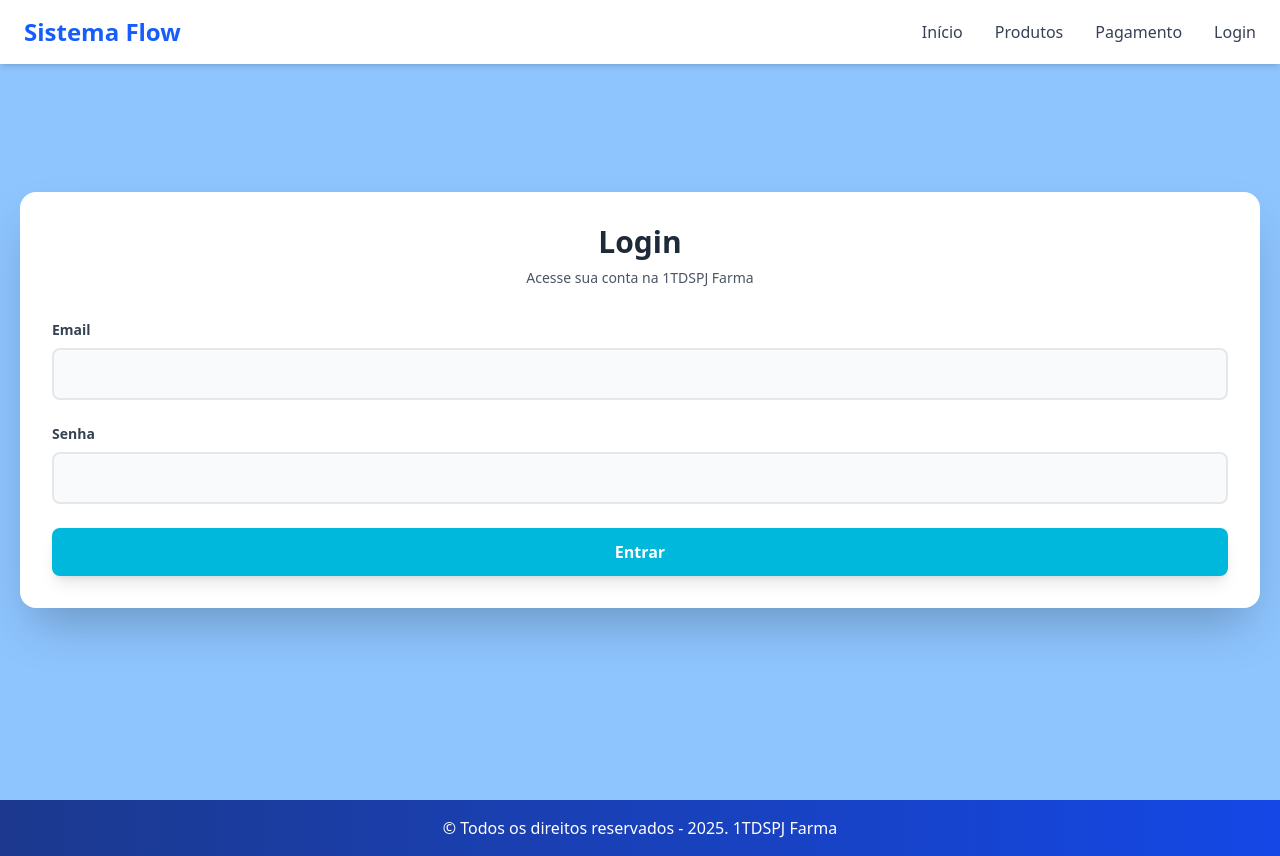
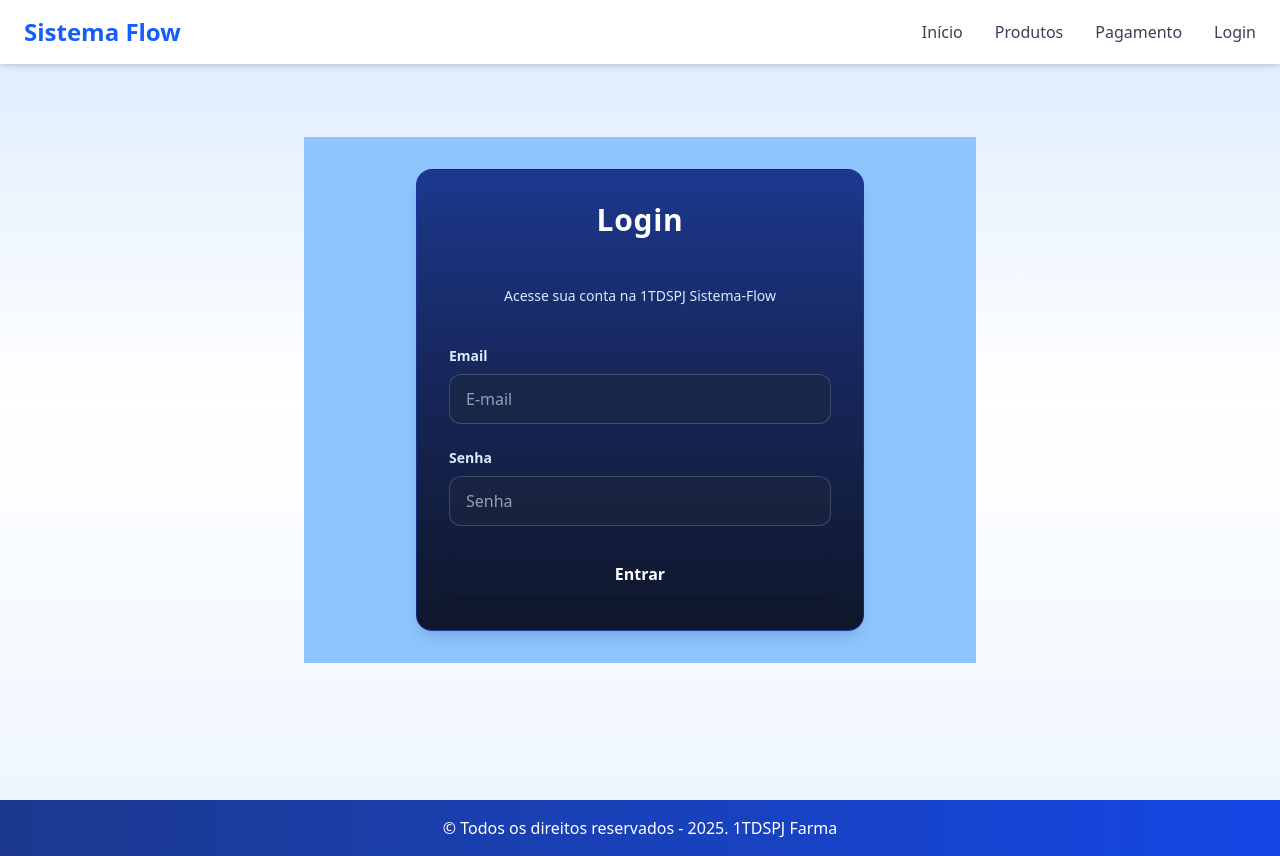
Before and after one commit to 1TDSPJ-2025/sistema-flow, a React (Vite) app: page /sistema-flow/login in a window 1280 px wide. Built offline with nearby package versions, Linux system fonts and the light colour scheme; no server answers.

Commit message:
style(login): reeslitilza os campos de login

```diff
--- a/src/routes/Login/index.tsx
+++ b/src/routes/Login/index.tsx
@@ -31,19 +31,17 @@ export default function Login(){
     };
 
     return (
-        <main className="min-h-screen flex items-center justify-center bg-blue-300 p-5">
-            <div className="bg-white rounded-2xl shadow-2xl p-8 w-full max-w-">
-                <div className="text-center mb-8">
-                    <h1 className="text-3xl font-bold text-gray-800 mb-2">Login</h1>
-                    <p className="text-gray-600 text-sm">Acesse sua conta na 1TDSPJ Farma</p>
-                </div>
-            <div>
-            <form onSubmit={handleSubmit(onSubmit)} className="space-y-6">
-
-                        <div className="space-y-2">
-                            <label className="block text-sm font-semibold text-gray-700">Email</label>
+        <main className="min-h-screen w-full flex items-center justify-center bg-gradient-to-b from-blue-100 via-white to-blue-50 px-4 py-12">
+            <div className="pagamento-container max-w-2xl w-full flex justify-center items-center">
+                    <form onSubmit={handleSubmit(onSubmit)} className="formularios w-full bg-gradient-to-b from-blue-800 via-blue-900 to-slate-900 rounded-2xl p-8 shadow-lg border border-blue-700/50 flex flex-col gap-6">
+                        <h1 className="text-3xl font-bold text-center mb-4 text-white">Login</h1>
+                            <p className="text-center text-blue-100 text-sm mb-4">Acesse sua conta na 1TDSPJ Sistema-Flow</p>
+                        <div className="flex flex-col gap-2">
+                            <label className="text-sm font-semibold text-blue-100">Email</label>
                             <input
                                 type="email"
+                                placeholder="E-mail"
+                                className="inputlogcad"
                                 {...register("email", {
                                     required: "O email é obrigatório",
                                     pattern: {
@@ -51,15 +49,16 @@ export default function Login(){
                                         message: "Formato de email inválido",
                                     },
                                 })}
-                                className="w-full px-4 py-3 rounded-lg border-2 bg-gray-50 transition-all outline-none focus:bg-white border-gray-200 focus:border-blue-400 focus:ring-4 focus:ring-blue-100"
                             />
                           {errors.email && <p className="text-red-500 text-sm flex items-center gap-1">{errors.email.message}</p>}
                         </div>
 
-                        <div className="space-y-2">
-                            <label className="block text-sm font-semibold text-gray-700">Senha</label>
+                        <div className="flex flex-col gap-2">
+                            <label className="text-sm font-semibold text-blue-100">Senha</label>
                             <input
                                 type="password"
+                                placeholder="Senha"
+                                className="inputlogcad"
                                 {...register("senha", {
                                     required: "A senha é obrigatória",
                                     minLength: {
@@ -67,16 +66,14 @@ export default function Login(){
                                         message: "A senha deve ter pelo menos 8 caracteres",
                                     },
                                 })}
-                                className="w-full px-4 py-3 rounded-lg border-2 bg-gray-50 transition-all outline-none focus:bg-white border-gray-200 focus:border-blue-400 focus:ring-4 focus:ring-blue-100"
                             />
                           {errors.senha && <p className="text-red-500 text-sm flex items-center gap-1">{errors.senha.message}</p>}
                         </div>
 
                         <div>
-                          <button type="submit" className="w-full bg-cyan-500 text-white font-semibold py-3 px-6 rounded-lg shadow-lg hover:shadow-xl hover:bg-cyan-600 ">Entrar</button>
+                          <button type="submit" className="botaoenviar">Entrar</button>
                         </div>
                     </form>
-                </div>
             </div>
         </main>
     );
```
